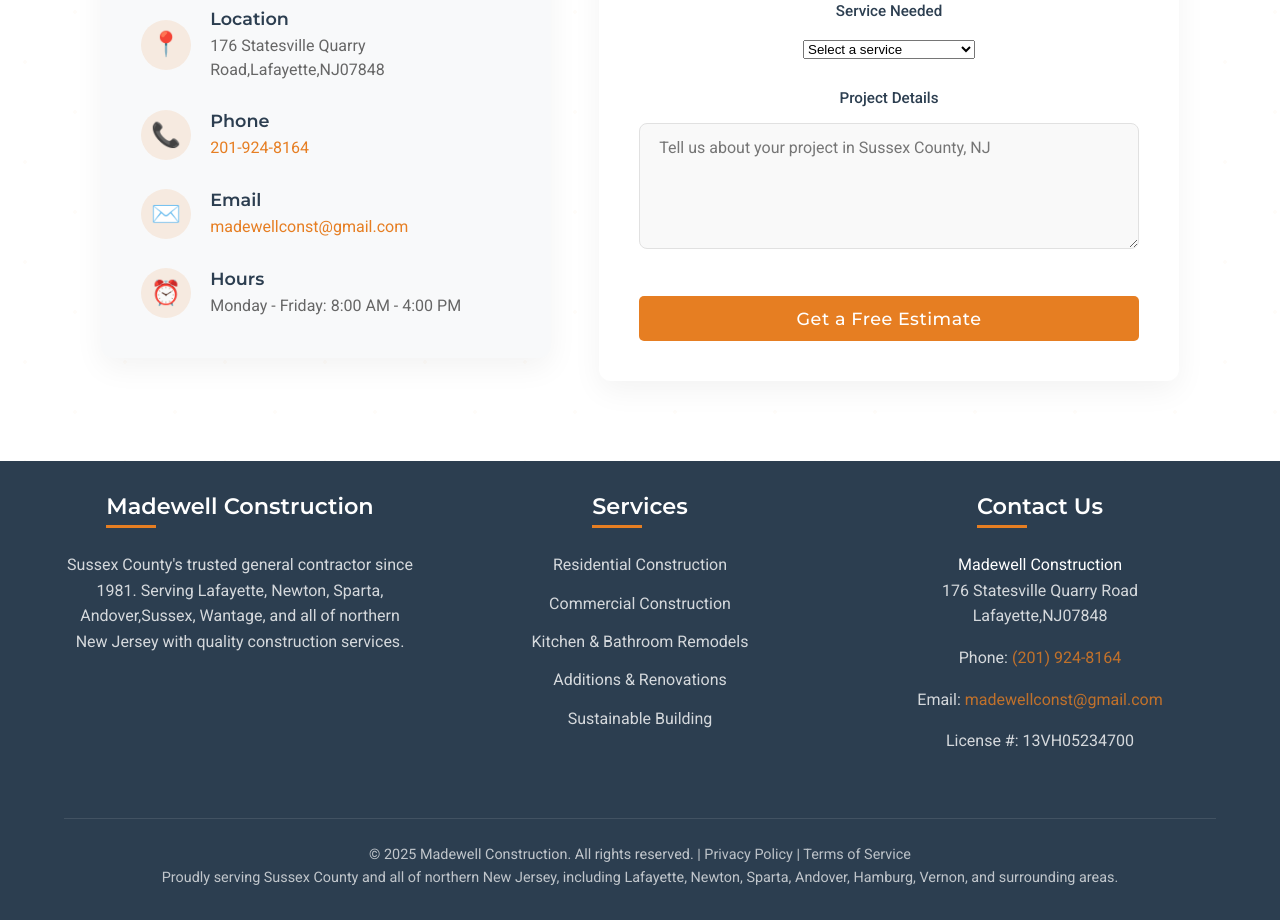
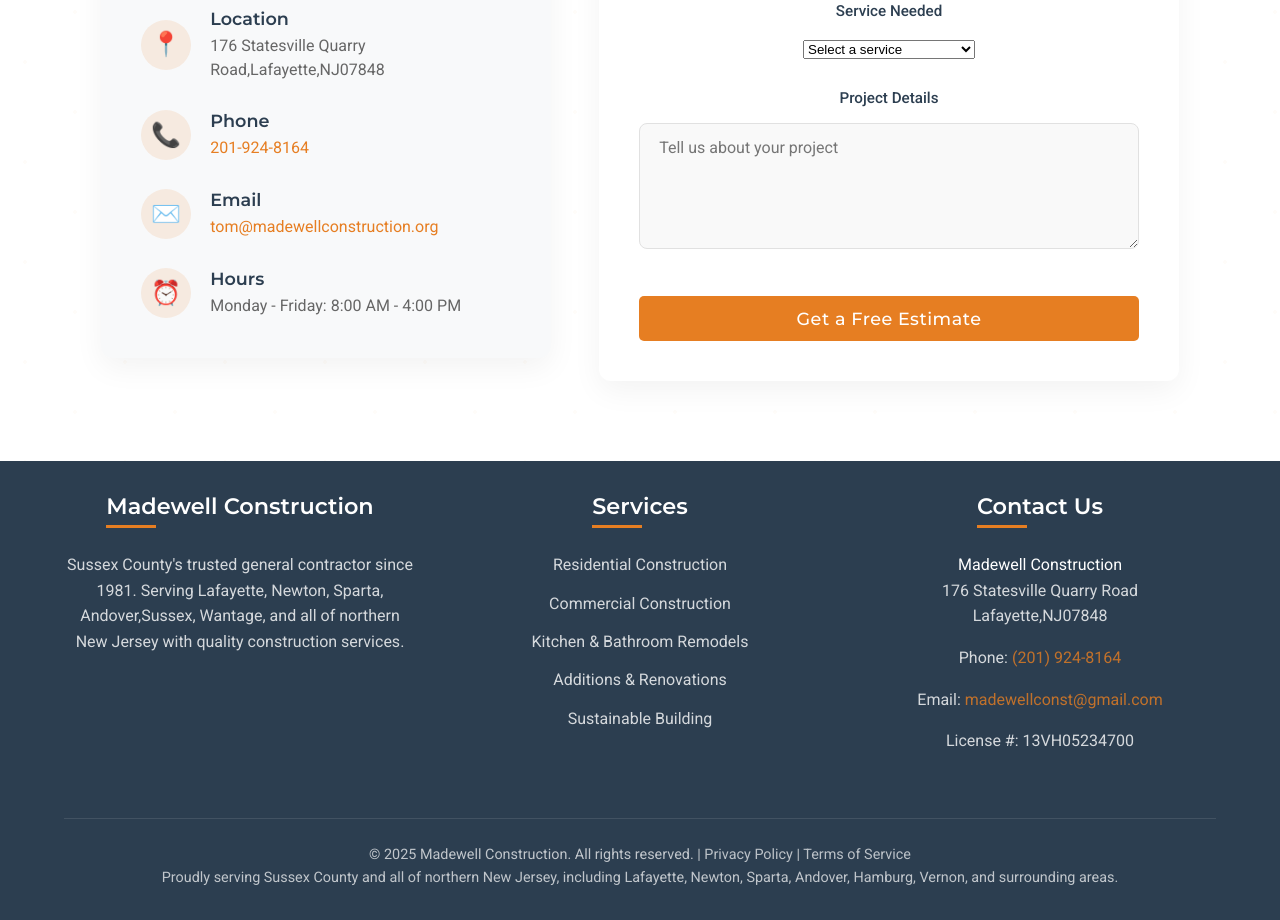
Before and after one commit to bryanm23/MadewellConstruction, a React (Vite) app: page / in a window 1280 px wide. Shown: the part 4660-5580 px from the top of the page. Built offline with nearby package versions, Linux system fonts and the light colour scheme.

Commit message:
more changes

```diff
--- a/src/components/Contact.tsx
+++ b/src/components/Contact.tsx
@@ -63,7 +63,7 @@
                 </div>
                 <div className="contact-text">
                   <h4>Email</h4>
-                  <p><a href="mailto:madewellconst@gmail.com" itemProp="email">madewellconst@gmail.com</a></p>
+                  <p><a href="mailto:tom@madewellconstruction.org" itemProp="email">tom@madewellconstruction.org</a></p>
                 </div>
               </div>
               <div className="contact-detail">
@@ -115,7 +115,7 @@
                   </div>
                   <div className="form-group">
                     <label htmlFor="message">Project Details</label>
-                    <textarea id="message" name="message" rows={5} placeholder="Tell us about your project in Sussex County, NJ" required></textarea>
+                    <textarea id="message" name="message" rows={5} placeholder="Tell us about your project" required></textarea>
                   </div>
                   <button type="submit" className="btn btn-submit">Get a Free Estimate</button>
                 </form>
```
